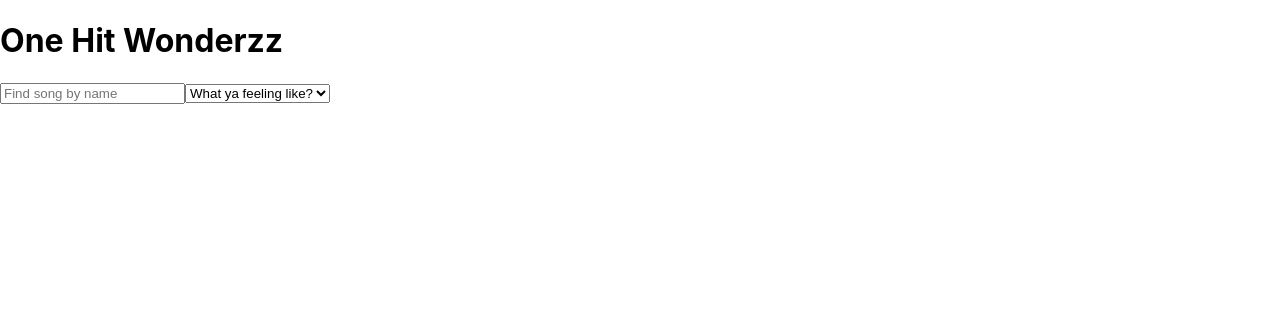
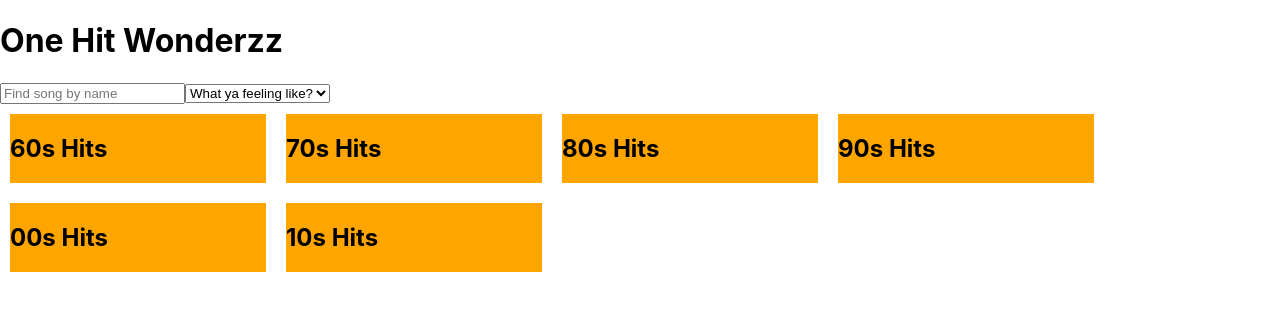
Before and after one commit to colestephenson1/one-hit-wonderz, a React (Create React App) app: page / in a window 1280 px wide. Shown: the top 310 px of the page. Built offline with nearby package versions, Linux system fonts and the light colour scheme.

Commit message:
have decades appear in the container as cards and organize componenets

```diff
--- a/src/App.js
+++ b/src/components/App/App.js
@@ -1,11 +1,13 @@
 import React, { Component } from "react";
-import Form from "./Form";
+import songData from "../../mockData"
+import Form from "../../Form";
+import DecadeContainer from "../DecadeContainer/DecadeContainer";
 
 class App extends Component {
   constructor() {
     super()
     this.state = {
-      oneHits: []
+      oneHits: songData
     }
   }
   render() {
@@ -13,6 +15,7 @@ class App extends Component {
       <div>
         <h1>One Hit Wonderzz</h1>
         <Form />
+        <DecadeContainer songData={this.state.oneHits}/>
       </div>
     )
   }
--- /dev/null
+++ b/src/components/DecadeCard/DecadeCard.css
@@ -0,0 +1,6 @@
+.decade-card {
+    background-color: orange;
+    height: 20%;
+    width: 20%;
+    margin: 10px;
+}
--- /dev/null
+++ b/src/components/DecadeCard/DecadeCard.js
@@ -0,0 +1,12 @@
+import React from "react";
+import "./DecadeCard.css"
+
+const DecadeCard = ({decade}) => {
+    return (
+        <div className="decade-card">
+            <h2>{decade} Hits</h2>
+        </div>
+    )
+}
+
+export default DecadeCard
--- /dev/null
+++ b/src/components/DecadeContainer/DecadeContainer.css
@@ -0,0 +1,4 @@
+.decade-container {
+    display: flex;
+    flex-wrap: wrap;
+}
--- /dev/null
+++ b/src/components/DecadeContainer/DecadeContainer.js
@@ -0,0 +1,19 @@
+import React from "react";
+import "./DecadeContainer.css"
+import DecadeCard from "../DecadeCard/DecadeCard";
+
+const DecadeContainer = ({songData}) => {
+    console.log('data', songData)
+    console.log('object keys', Object.keys(songData))
+    const decades = Object.keys(songData)
+    const card = decades.map(decade => {
+        return <DecadeCard key={Math.random()} decade={decade}/>
+    })
+    return (
+        <div className="decade-container">
+            {card}
+        </div>
+    )
+}
+
+export default DecadeContainer
--- a/src/index.js
+++ b/src/index.js
@@ -1,7 +1,7 @@
 import React from 'react';
 import ReactDOM from 'react-dom/client';
 import './index.css';
-import App from './App';
+import App from './components/App/App';
 import reportWebVitals from './reportWebVitals';
 
 const root = ReactDOM.createRoot(document.getElementById('root'));
```
Also changed, not shown: src/DecadeContainer.css (deleted), src/DecadeContainer.js (deleted), src/components/App/App.css (renamed from src/App.css), 1 other file (tests, documents, lock files or other folders).
